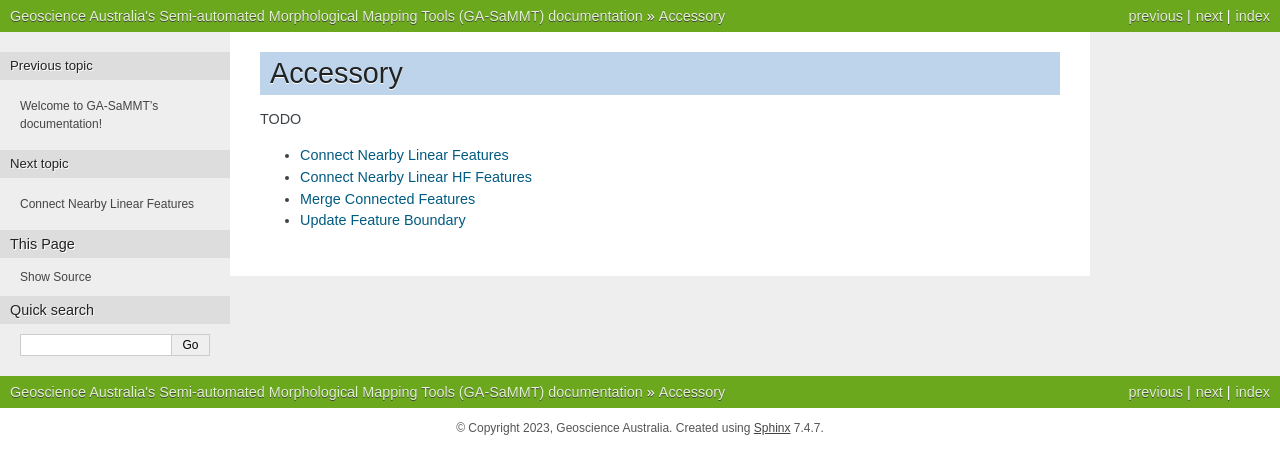
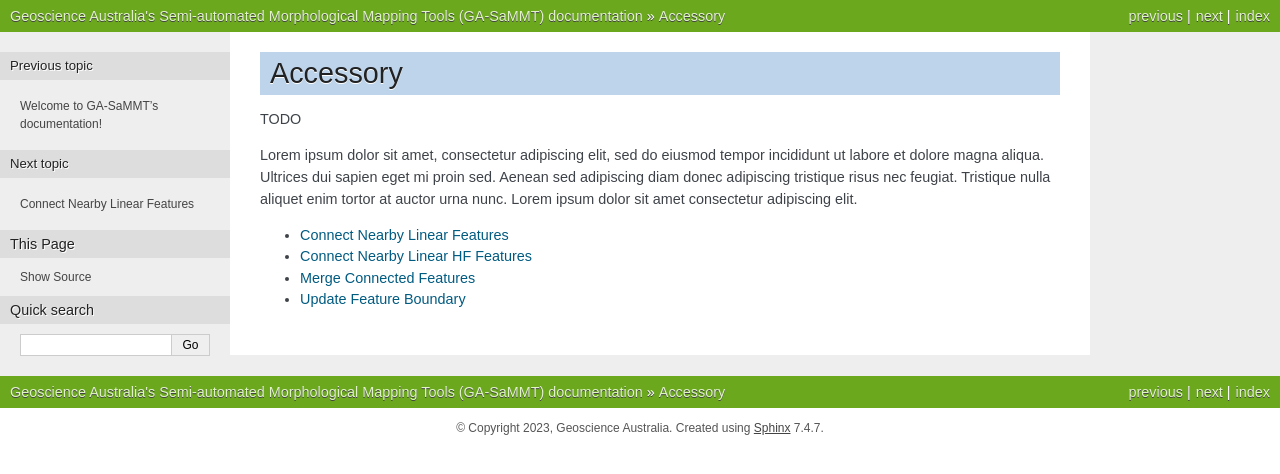
Before and after one commit to GeoscienceAustralia/GA-SaMMT, a Sphinx documentation site: the page built from docs/source/accessory.rst, in a window 1280 px wide. Shown: the top 474 px of the page. Built offline with Sphinx 7.4.7, drawn with Linux system fonts in a browser that asks for light colours.

Commit message:
Add lorem ipsum content to fill out the TODO

```diff
--- a/docs/source/accessory.rst
+++ b/docs/source/accessory.rst
@@ -3,6 +3,8 @@ Accessory
 
 
 TODO
+
+Lorem ipsum dolor sit amet, consectetur adipiscing elit, sed do eiusmod tempor incididunt ut labore et dolore magna aliqua. Ultrices dui sapien eget mi proin sed. Aenean sed adipiscing diam donec adipiscing tristique risus nec feugiat. Tristique nulla aliquet enim tortor at auctor urna nunc. Lorem ipsum dolor sit amet consectetur adipiscing elit.
 
 
 .. toctree::
```
